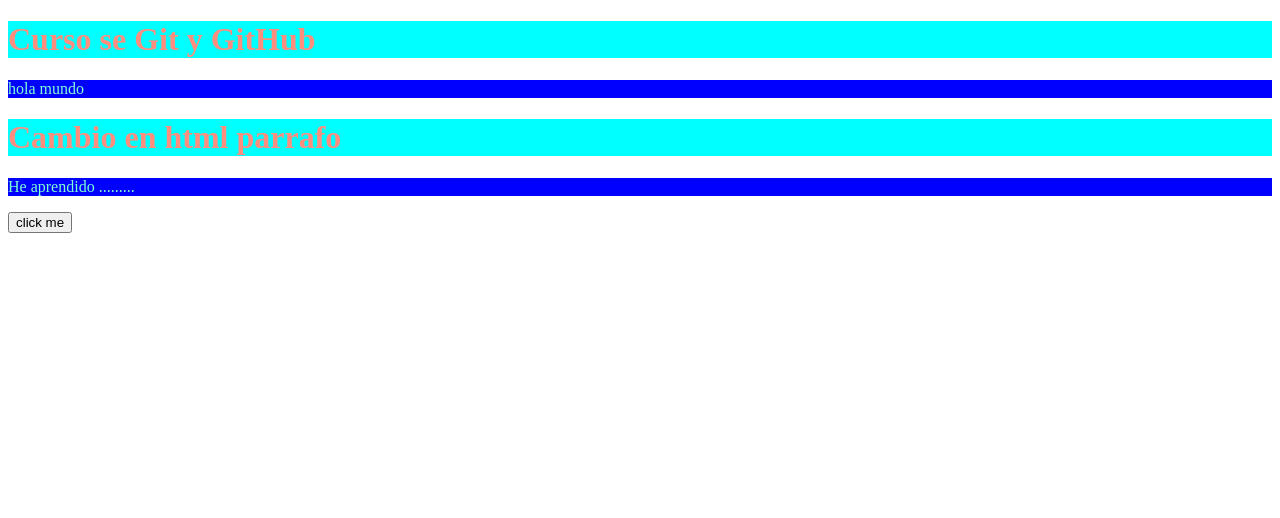
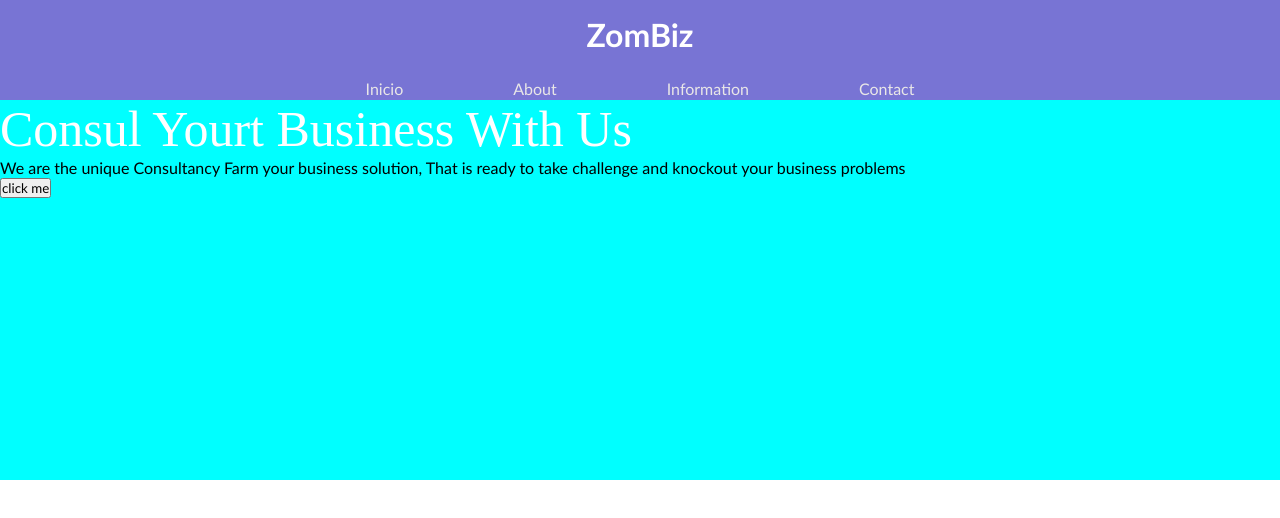
Before and after one commit to CarlosdGiammaria/curso-git, a plain HTML site: page index.html in a window 1280 px wide. Drawn offline with Linux system fonts and the light colour scheme.

Commit message:
comienzo de la rama

```diff
--- a/index.html
+++ b/index.html
@@ -8,12 +8,37 @@
     <title>Document</title>
   </head>
   <body>
-    <h1>Curso se Git y GitHub</h1>
-    <p>hola mundo</p>
-    <h1>Cambio en html parrafo</h1>
+    <header>
+      <div class="header__container">
+        <h1 class="header__title">ZomBiz</h1>
+        <div class="nav">
+          <ul class="nav__list">
+            <li class="nav__items">
+              <a href="">Inicio</a>
+              <a href="">About</a>
+              <a href="">Information</a>
+              <a href="">Contact</a>
+            </li>
+          </ul>
+        </div>
+      </div>
+    </header>
+    <section>
+      <article class="contents">
+        <p class="contents__title">Consul Yourt Business With Us</p>
+        <p class="contents__text">
+          We are the unique Consultancy Farm your business solution, That is
+          ready to take challenge and knockout your business problems
+        </p>
+        <input
+          type="button"
+          class="btn btn-saludo"
+          onclick="saludo()"
+          value="click me"
+        />
+      </article>
+    </section>
 
-    <p>He aprendido .........</p>
-    <input type="button" onclick="saludo()" value="click me" />
     <script src="main.js"></script>
   </body>
 </html>
--- a/style.css
+++ b/style.css
@@ -1,8 +1,56 @@
-h1{
-color: rgb(255, 142, 127);
+* {
+  margin: 0;
+  padding: 0;
+  font-family: 'Gill Sans', 'Gill Sans MT', Calibri, 'Trebuchet MS', sans-serif;
+}
+
+header {
+  background-color: #7874d4;
+  width: 100%;
+  height: 100px;
+}
+
+.header__container {
+  display: flex;
+  flex-direction: column;
+  justify-content: space-between;
+  align-items: center;
+  padding: 15px 20px;
+}
+
+.header__title {
+  color: #fff;
+}
+
+.nav__items {
+  display: flex;
+  flex-direction: row;
+  flex-wrap: wrap;
+  gap: 30px;
+}
+
+.nav__items a {
+  display: flex;
+  color: rgb(233, 231, 231);
+  text-decoration: none;
+  margin: 20px;
+  padding: 5px 20px;
+}
+
+.nav__items a:hover {
+  color: #fff;
+  font-weight: 550;
+
+}
+.contents{
 background-color: aqua;
+width: 100%;
+height: 380px;
+
 }
-p{
-background-color: blue;
-color: aquamarine;
+
+.contents__title{
+font-size: 50px;
+color: #fff;
+font-family: 'Times New Roman', Times, serif;
 }
```
